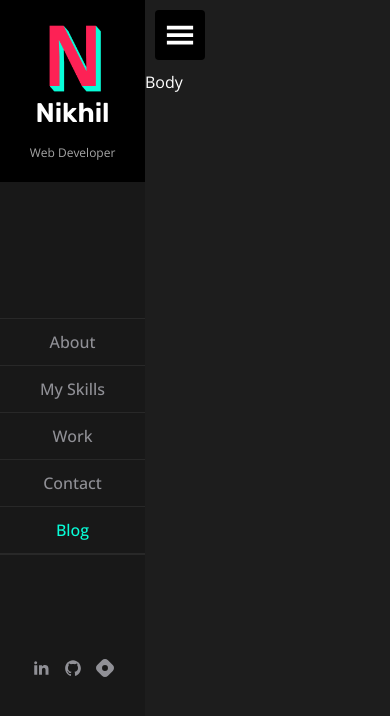
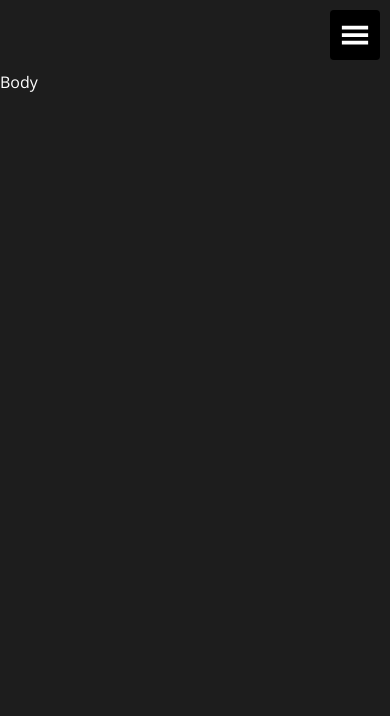
Before and after one commit to nikhilgupta58/portfolio3.0, a React (Vite) app: page / in a window 390 px wide. Shown: the top 716 px of the page. Built offline with nearby package versions, Linux system fonts and the light colour scheme.

Commit message:
Full Navbar Responsive

```diff
--- a/src/pages/Hero/Hero.view.tsx
+++ b/src/pages/Hero/Hero.view.tsx
@@ -8,10 +8,10 @@ export default function HeroView() {
   const { onOpen } = useHeroContext();
   return (
     <Flex w={"100vw"} minH="100vh" overflowX={"hidden"}>
-      <Flex display={{ lg: "none", xl: "inherit" }}>
+      <Flex display={{ base: "none", xl: "inherit" }}>
         <Sidebar />
       </Flex>
-      <Flex display={{ lg: "inherit", xl: "none" }}>
+      <Flex display={{ base: "inherit", xl: "none" }}>
         <FullNavMenu />
       </Flex>
       <Flex w="100%" h="100%" bgColor="background" direction={"column"}>
@@ -19,7 +19,7 @@ export default function HeroView() {
           w={"100%"}
           justifyContent="space-between"
           p={"10px"}
-          display={{ lg: "inherit", xl: "none" }}
+          display={{ base: "inherit", xl: "none" }}
         >
           <Flex />
           <Flex
```
